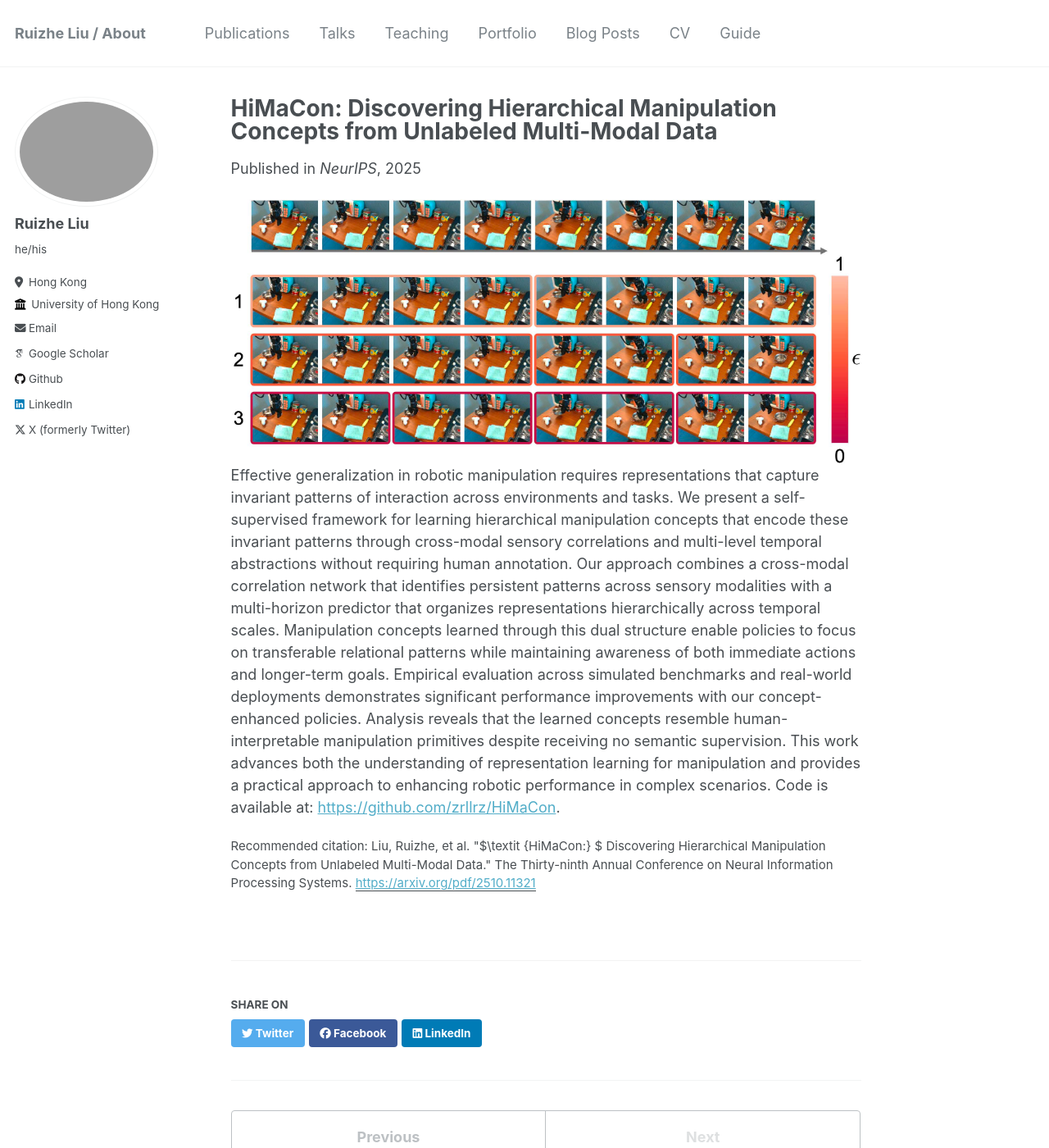
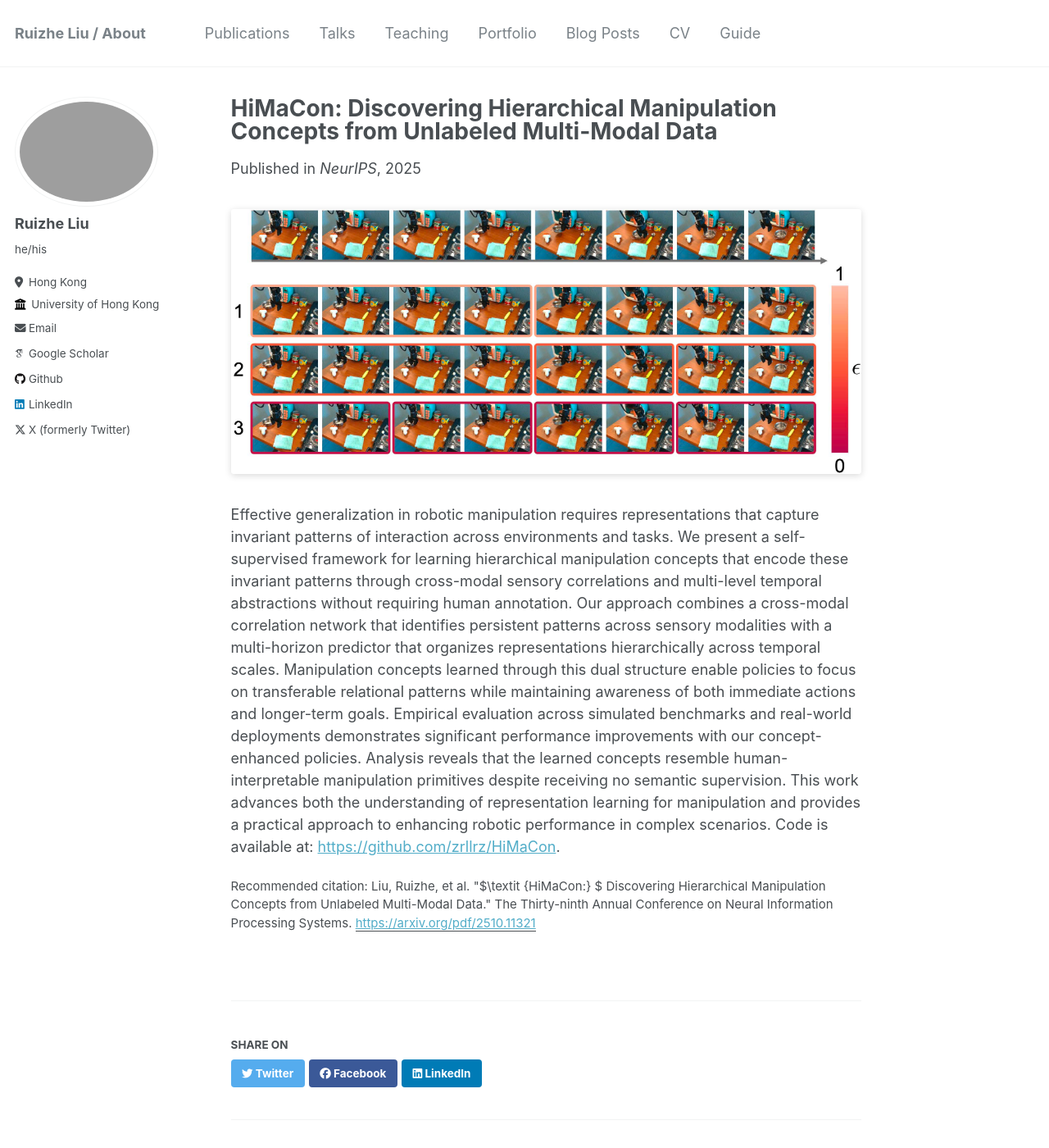
Before and after one commit to zrllrz/zrllrz.github.io, a Jekyll site: the page built from _publications/HiMaCon.md, in a window 1280 px wide and 1400 px high. Shown: the whole window at 82% size. Built offline with Jekyll 4.4.1, drawn with Linux system fonts in a browser that asks for light colours; some web fonts are replaced.

Commit message:
publication teasers

```diff
--- a/_sass/_archive.scss
+++ b/_sass/_archive.scss
@@ -63,6 +63,18 @@
 
   & + p {
     text-indent: 0;
+  }
+}
+
+.publication-teaser {
+  margin: 2em 0;
+  text-align: center;
+
+  img {
+    max-width: 100%;
+    height: auto;
+    border-radius: 4px;
+    box-shadow: 0 2px 8px rgba(0,0,0,0.15);
   }
 }
 
```
